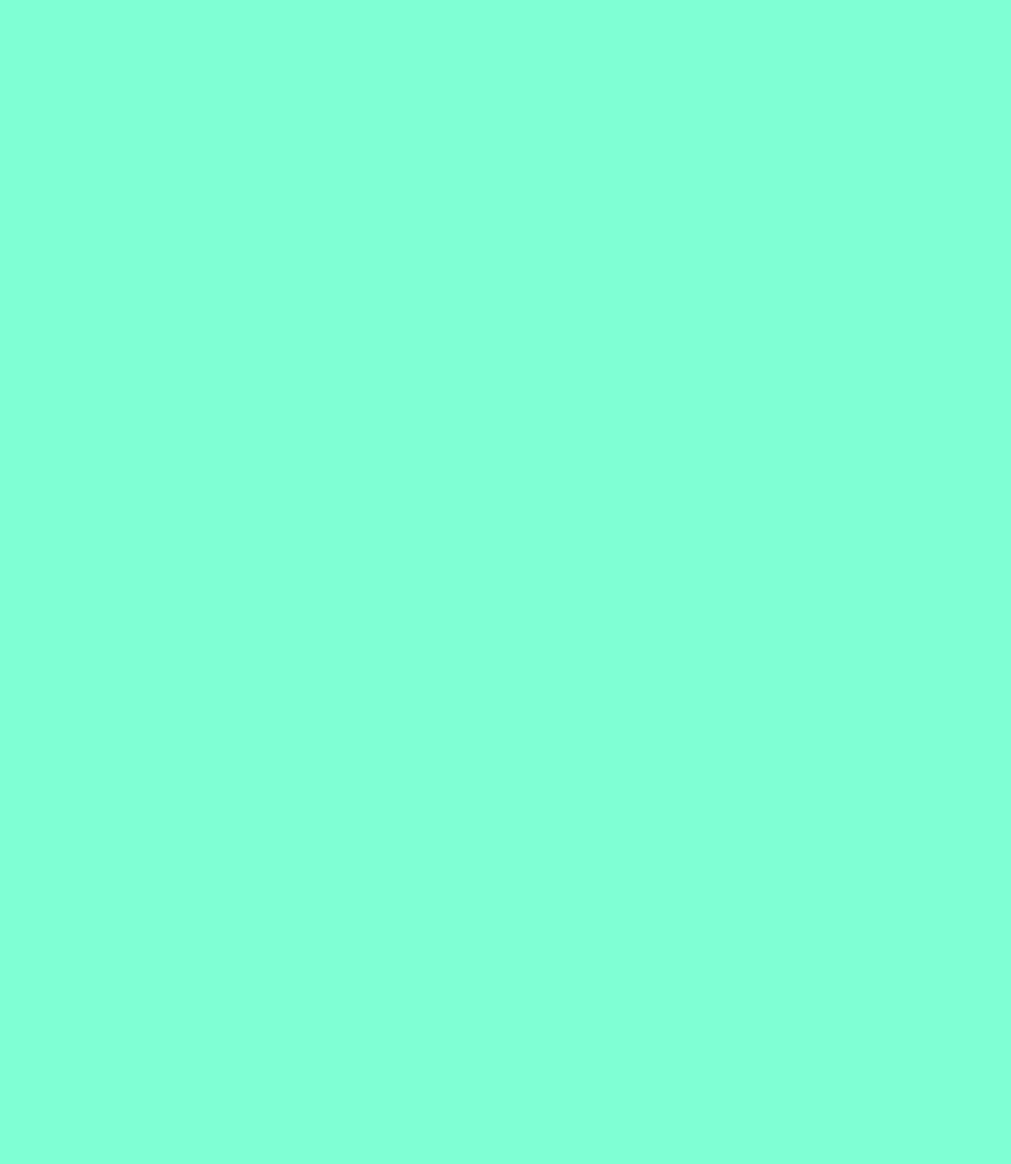
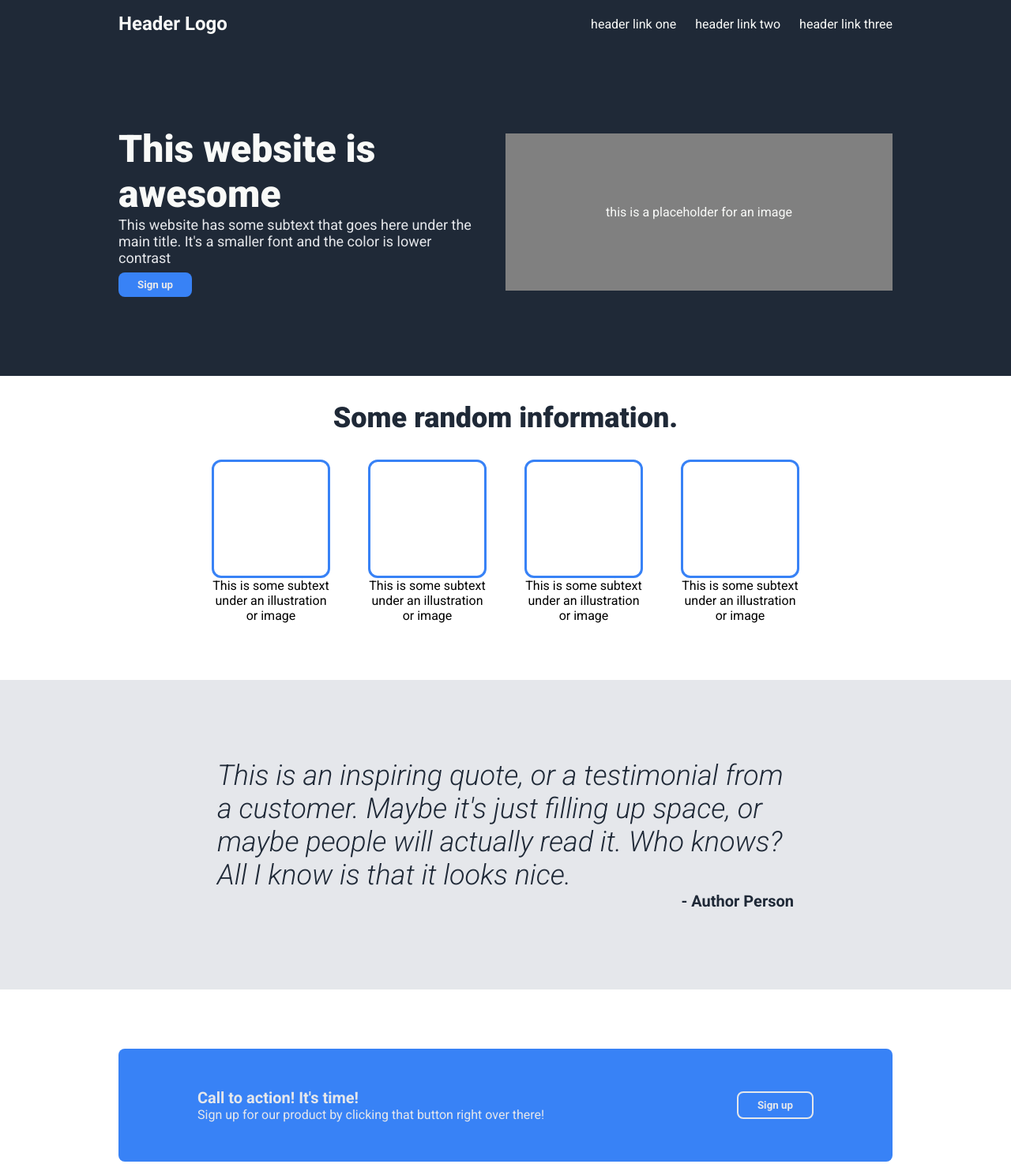
Before and after one commit to Dapherr/landing-page, a plain HTML site: page index.html in a window 1280 px wide. Shown: the top 1474 px of the page at 79% size. Before the commit the page ends 800 px from the top, so only its background shows below. Drawn offline with Linux system fonts and the light colour scheme.

Commit message:
Add final product

```diff
--- a/index.html
+++ b/index.html
@@ -9,7 +9,63 @@
 </head>
 
 <body>
-
+    <header id="header">
+        <h1 class="header-logo">Header Logo</h1>
+        <ul class="nav-links">
+            <li class="link"><a href="#">header link one</a></li>
+            <li class="link"><a href="#">header link two</a></li>
+            <li class="link"><a href="#">header link three</a></li>
+        </ul>
+    </header>
+    <div id="hero">
+        <div class="hero-info">
+            <h1 class="hero-header">This website is awesome</h1>
+            <p class="hero-text">This website has some subtext that goes here under the main title. It's a smaller font
+                and the color is lower contrast</p>
+            <button class="sign-up">Sign up</button>
+        </div>
+        <div class="hero-image">this is a placeholder for an image</div>
+    </div>
+    <div id="section-1">
+        <div class="section-header">Some random information.</div>
+        <div class="section-info">
+            <div class="section-content">
+                <div class="content-image"></div>
+                <div class="content-text">This is some subtext under an illustration or image</div>
+            </div>
+            <div class="section-content">
+                <div class="content-image"></div>
+                <div class="content-text">This is some subtext under an illustration or image</div>
+            </div>
+            <div class="section-content">
+                <div class="content-image"></div>
+                <div class="content-text">This is some subtext under an illustration or image</div>
+            </div>
+            <div class="section-content">
+                <div class="content-image"></div>
+                <div class="content-text">This is some subtext under an illustration or image</div>
+            </div>
+        </div>
+    </div>
+    <div id="section-2">
+        <div class="testimonial">This is an inspiring quote, or a testimonial from a customer. Maybe it's just filling
+            up space, or maybe
+            people will actually read it. Who knows? All I know is that it looks nice.
+        </div>
+        <div class="author">- Author Person</div>
+    </div>
+    <div id="cta-section">
+        <div class="cta-content">
+            <p class="cta-heading">Call to action! It's time!</p>
+            <p class="cta-text">Sign up for our product by clicking that button right over there!</p>
+        </div>
+        <div class="cta-button">
+            <button class="sign-up">Sign up</button>
+        </div>
+    </div>
+    <footer id="footer">
+        <div class="footer-text">Copyright &copy The Odin Project 2021</div>
+    </footer>
 </body>
 
 </html>
--- a/style.css
+++ b/style.css
@@ -1,3 +1,183 @@
-html {
-    background-color: aquamarine;
+/* Colors and Font styles:
+Font: Roboto
+Dark BG: #1F2937
+Hero main text: 48PX #F9FAF8 weight 900
+Hero secondary text: 18px #E5E7EB
+Header logo text: 24px #F9FAF8
+Button color: #3882F6
+Info header text: 36px #1F2937 weight: 900
+Quote section BG: #E5E7EB
+Quote text: 36px light italic #1F2937
+*/
+
+@import url('https://fonts.googleapis.com/css2?family=Poppins:ital,wght@0,100;0,200;0,300;0,400;0,500;0,600;0,700;0,800;0,900;1,100;1,200;1,300;1,400;1,500;1,600;1,700;1,800;1,900&family=Roboto:ital,wght@0,100;0,300;0,400;0,500;0,700;0,900;1,100;1,300;1,400;1,500;1,700;1,900&display=swap');
+
+* {
+    font-family: Roboto, sans-serif;
+    margin: 0;
+    padding: 0;
+    box-sizing: border-box;
 }
+
+/* Header */
+#header {
+    background-color: #1F2937;
+    display: flex;
+    justify-content: space-between;
+    align-items: center;
+    padding: 16px 150px;
+}
+
+.header-logo {
+    font-size: 24px;
+    color: #F9FAF8;
+}
+
+.nav-links {
+    display: flex;
+    gap: 24px;
+}
+
+.link {
+    list-style: none;
+}
+
+a {
+    text-decoration: none;
+    color: #F9FAF8;
+}
+
+/* Hero */
+#hero {
+    display: flex;
+    background-color: #1F2937;
+    color: #F9FAF8;
+    padding: 100px 150px;
+    align-items: center;
+
+}
+
+.hero-info,
+.hero-image {
+    flex-basis: 50%;
+    flex-grow: 0;
+    flex-shrink: 0;
+}
+
+.hero-info {
+    padding-right: 32px;
+}
+
+.hero-text {
+    margin-bottom: 8px;
+}
+
+.hero-info .hero-header {
+    font-size: 48px;
+    color: #F9FAF8;
+    font-weight: 900;
+}
+
+.hero-info .hero-text {
+    font-size: 18px;
+    color: #E5E7EB;
+}
+
+.hero-image {
+    background-color: gray;
+    text-align: center;
+    padding: 90px 75px;
+}
+
+.sign-up {
+    background-color: #3882F6;
+    padding: 8px 24px;
+    color: #E5E7EB;
+    border: none;
+    border-radius: 8px;
+    font-weight: 600;
+}
+
+/* Section 1 */
+#section-1 {
+    display: flex;
+    flex-direction: column;
+    align-items: center;
+    margin-bottom: 72px;
+}
+
+.section-header {
+    font-size: 36px;
+    color: #1F2937;
+    font-weight: 900;
+    margin-top: 32px;
+    margin-bottom: 32px;
+}
+
+.section-info {
+    display: flex;
+    gap: 48px;
+}
+
+.content-image {
+    border: 3px solid #3882F6;
+    width: 150px;
+    height: 150px;
+    border-radius: 12px;
+}
+
+.content-text {
+    width: 150px;
+    text-align: center;
+}
+
+/* Testimonial Section */
+#section-2 {
+    display: flex;
+    flex-direction: column;
+    background-color: #E5E7EB;
+    padding: 100px 275px;
+}
+
+.testimonial {
+    font-size: 36px;
+    color: #1F2937;
+    font-style: italic;
+    font-weight: 300;
+}
+
+.author {
+    color: #1F2937;
+    font-size: 20px;
+    font-weight: 600;
+    text-align: right;
+}
+
+/* CTA Section */
+#cta-section {
+    display: flex;
+    background-color: #3882F6;
+    color: #E5E7EB;
+    margin: 75px 150px;
+    padding: 50px 100px;
+    border-radius: 8px;
+    align-items: center;
+    justify-content: space-between;
+}
+
+.cta-heading {
+    font-size: 20px;
+    font-weight: 600;
+}
+
+.cta-button button {
+    border: 2px solid #E5E7EB;
+}
+
+/* Footer */
+#footer {
+    text-align: center;
+    background-color: #1F2937;
+    color: #E5E7EB;
+    padding: 30px;
+}
```
Also changed, not shown: photos/hero-cat.jpg (added).
